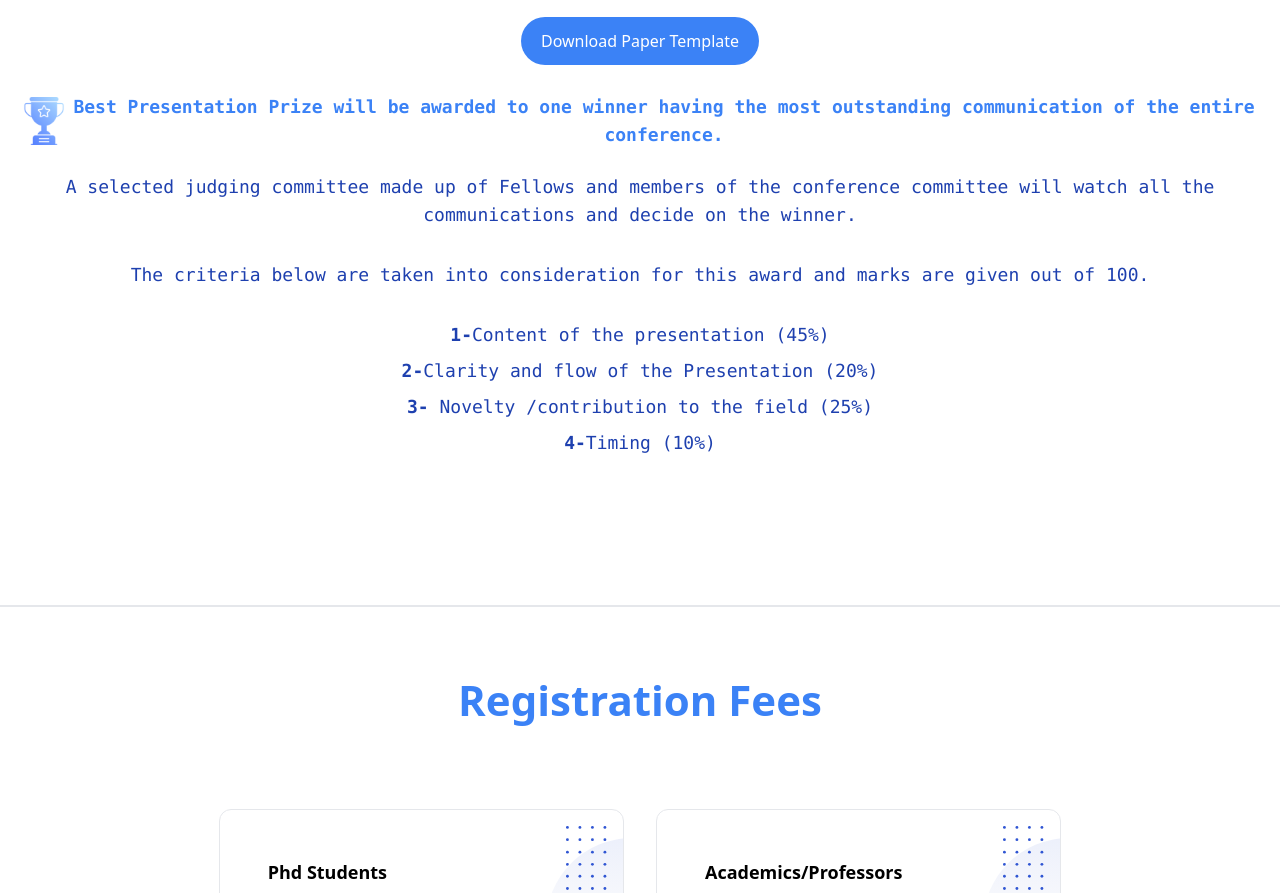
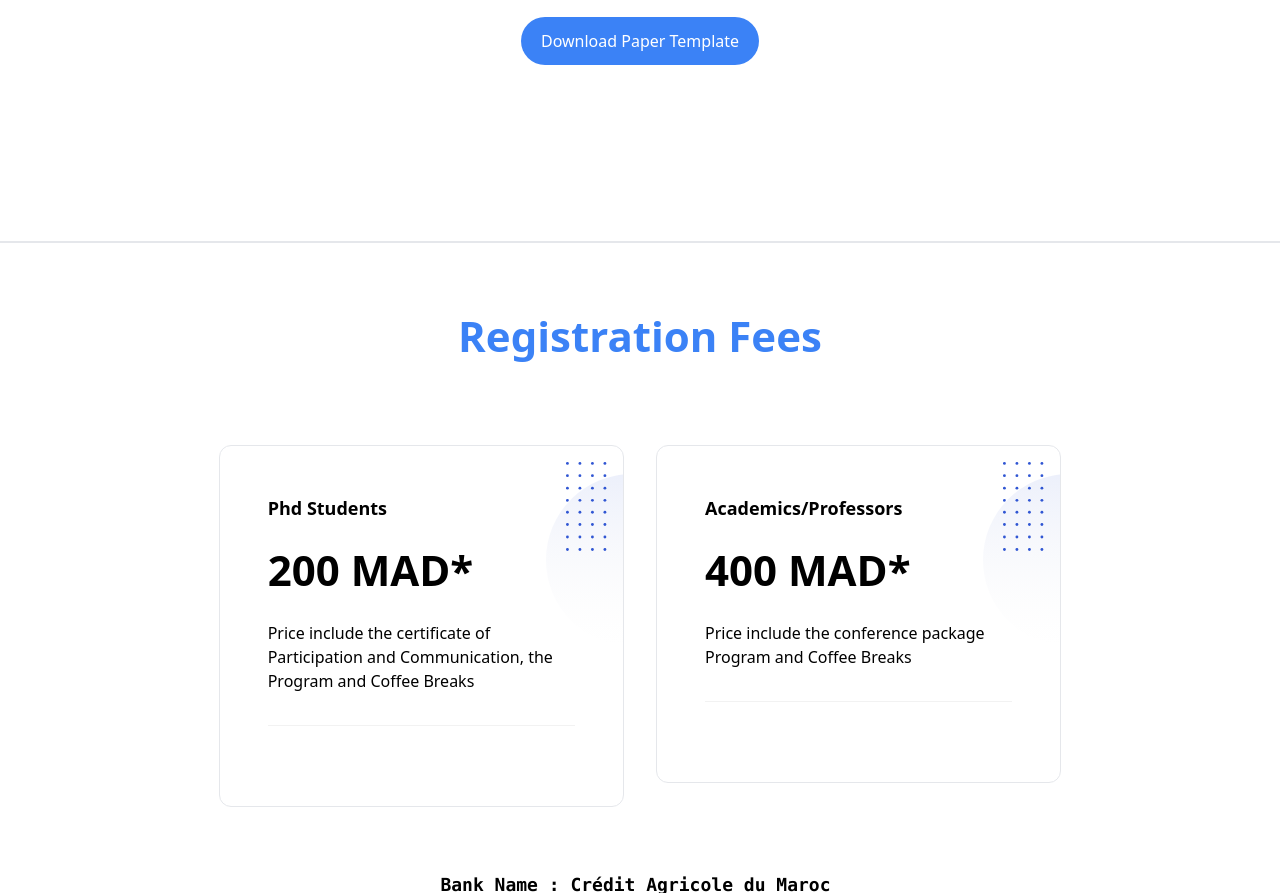
Before and after one commit to Amaki1/jdmsi24, a website: page index.html in a window 1280 px wide. Shown: the part 6573-7466 px from the top of the page. Drawn offline with Linux system fonts and the light colour scheme.

Commit message:
no more prize

```diff
--- a/index.html
+++ b/index.html
@@ -2278,7 +2278,7 @@
         </div>
 
 
-          <div class="font-mono text-blue-500">
+          <!-- <div class="font-mono text-blue-500">
             <div class="flex items-center justify-center mx-auto">
               <img src="./img/trophy.png" alt="" class="w-12 h-12">
               <p class="text-lg font-semibold bg-sky-500 text-center">Best Presentation Prize will be awarded to one winner having the most outstanding communication of the entire conference.</p>
@@ -2296,7 +2296,7 @@
                 <li>4-<span class="font-medium mx-1">Timing (10%)</span></li>
               </ul>
             </div>
-          </div>
+          </div> -->
 
       </div>
   </section>
```
